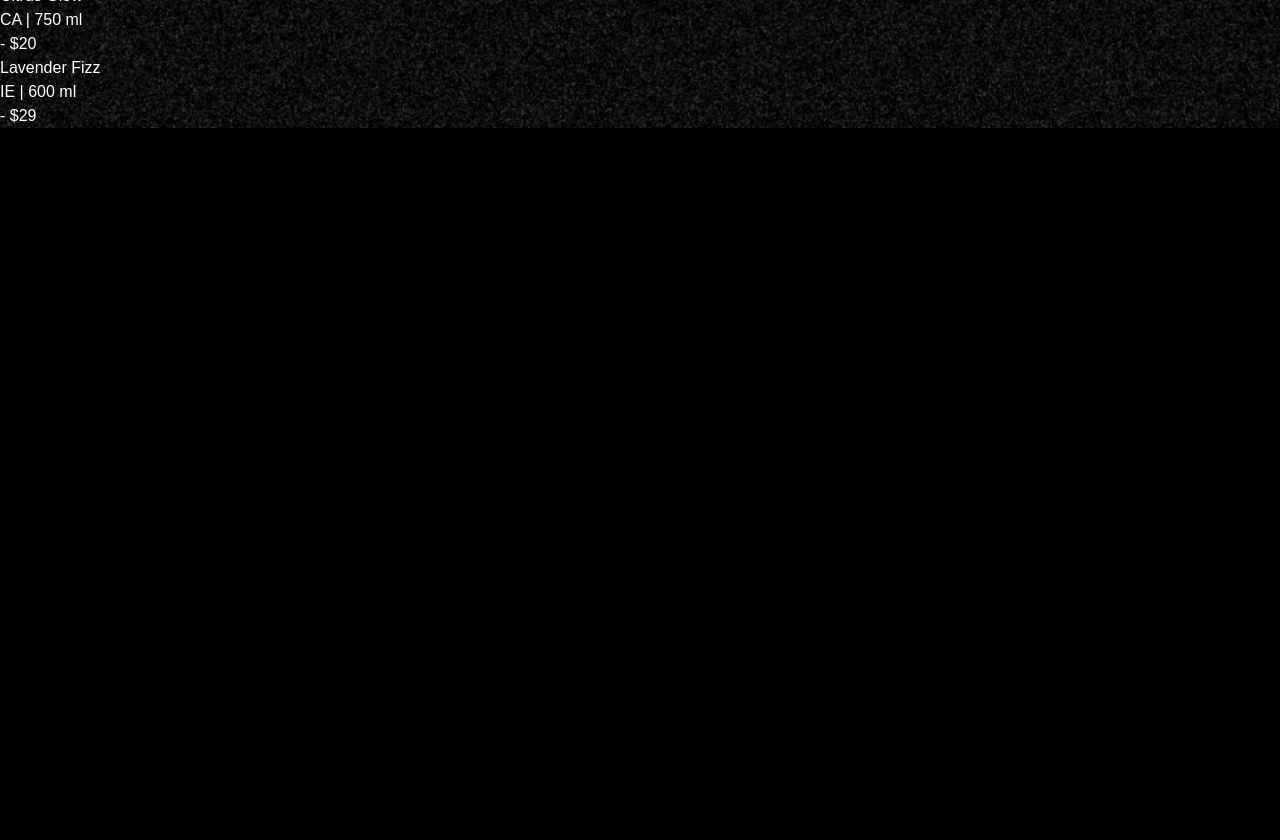
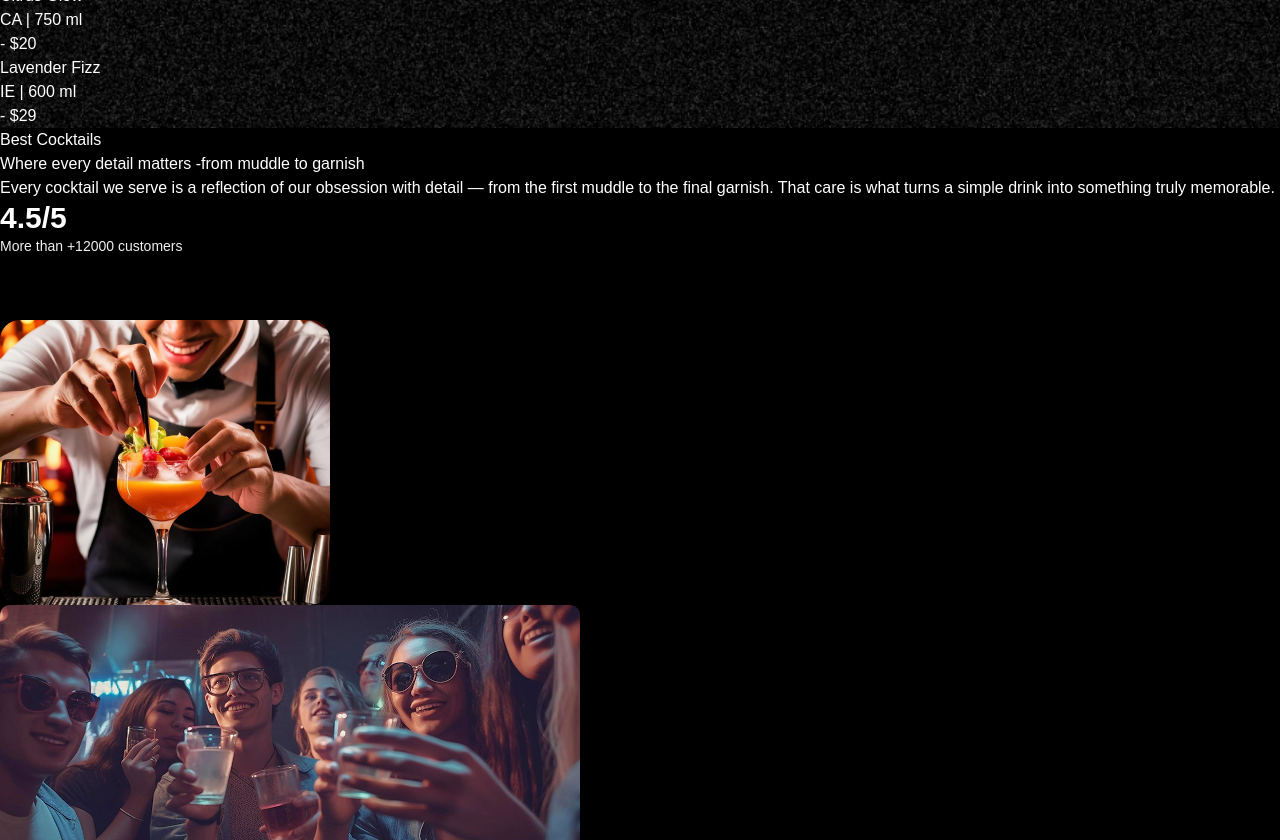
Before and after one commit to Pratham707-S/Velvet-Pour, a React (Vite) app: page / in a window 1280 px wide. Shown: the part 1960-2800 px from the top of the page. Before the commit the page ends 2088 px from the top, so only its background shows below. Built offline with nearby package versions, Linux system fonts and the light colour scheme; a web font is replaced by a local one.

Commit message:
create About section with asymmetric image grid

```diff
--- a/src/App.jsx
+++ b/src/App.jsx
@@ -4,6 +4,7 @@
 import Navbar from './components/Navbar.jsx'
 import Hero from './components/Hero.jsx'
 import Cocktails from './components/Cocktails.jsx'
+import About from './components/About.jsx'
 
 gsap.registerPlugin(ScrollTrigger, SplitText);
 
@@ -13,6 +14,7 @@
       <Navbar />
       <Hero />
       <Cocktails />
+      <About />
     </main>
   )
 }
--- /dev/null
+++ b/src/components/About.jsx
@@ -0,0 +1,87 @@
+import gsap from 'gsap';
+import { SplitText } from 'gsap/all'
+import { useGSAP } from '@gsap/react'
+
+const About = () => {
+  useGSAP(() => {
+    const titleSplit = SplitText.create('#about h2', {
+      type: 'words'
+    })
+
+    const scrollTimeline = gsap.timeline({
+      scrollTrigger: {
+        trigger: '#about',
+        start: 'top center'
+      }
+    })
+
+    scrollTimeline
+      .from(titleSplit.words, {
+        opacity: 0, duration: 1.2, yPercent: 100, ease: 'power2.out', stagger: 0.03
+      })
+      .from('.top-grid div, .bottom-grid div', {
+        opacity: 0, duration: 1.2, ease: 'power1.inOut', stagger: 0.06,
+      }, '-=0.5')
+  })
+
+  return (
+    <div id="about">
+      <div className="mb-16 md:px-0 px-5">
+        <div className="content">
+          <div className="md:col-span-8">
+            <p className="badge">Best Cocktails</p>
+            <h2>
+              Where every detail matters <span className="text-white">-</span>
+              from muddle to garnish
+            </h2>
+          </div>
+
+          <div className="sub-content">
+            <p>
+              Every cocktail we serve is a reflection of our obsession with detail — from the first muddle to the final garnish. That care is what turns a simple drink into something truly memorable.
+            </p>
+
+            <div>
+              <p className="md:text-3xl text-xl font-bold">
+                <span>4.5</span>/5
+              </p>
+              <p className="text-sm text-white-100">
+                More than +12000 customers
+              </p>
+            </div>
+          </div>
+        </div>
+      </div>
+
+      <div className="top-grid">
+        <div className="md:col-span-3">
+          <div className="noisy" />
+          <img src="/images/abt1.png" alt="grid-img-1" />
+        </div>
+
+        <div className="md:col-span-6">
+          <div className="noisy" />
+          <img src="/images/abt2.png" alt="grid-img-2" />
+        </div>
+
+        <div className="md:col-span-3">
+          <div className="noisy" />
+          <img src="/images/abt5.png" alt="grid-img-5" />
+        </div>
+      </div>
+
+      <div className="bottom-grid">
+        <div className="md:col-span-8">
+          <div className="noisy" />
+          <img src="/images/abt3.png" alt="grid-img-3" />
+        </div>
+
+        <div className="md:col-span-4">
+          <div className="noisy" />
+          <img src="/images/abt4.png" alt="grid-img-4" />
+        </div>
+      </div>
+    </div>
+  )
+}
+export default About
```
